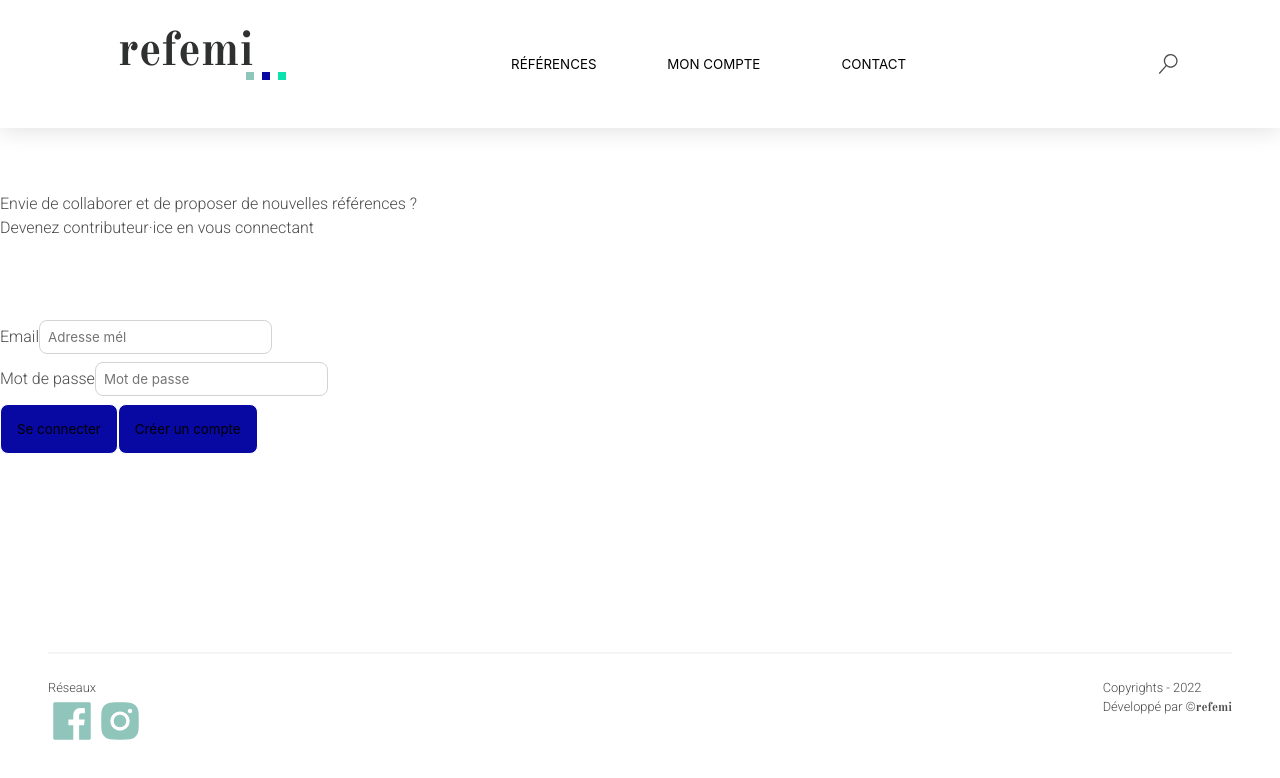
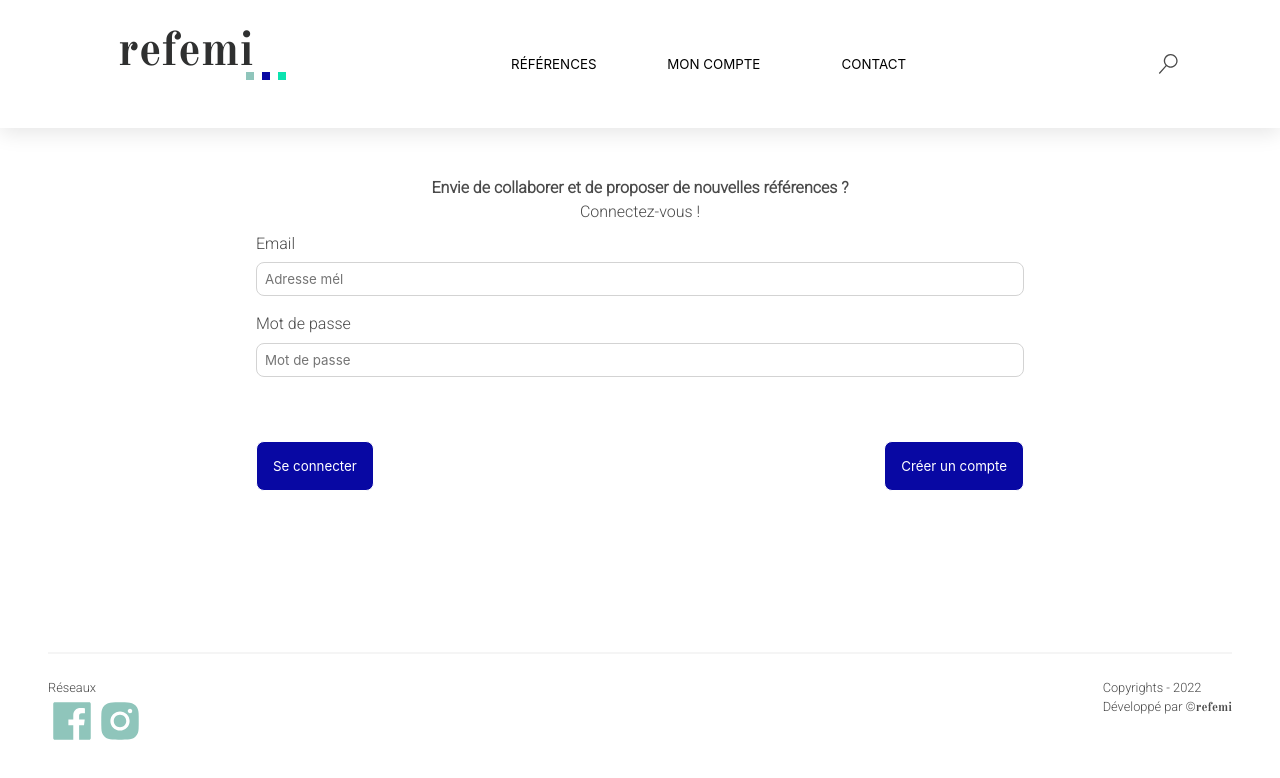
Before and after one commit to Refemi/refemi_front, a React (Create React App) app: page /auth/signin in a window 1280 px wide. Shown: the top 778 px of the page. Built offline with nearby package versions, Linux system fonts and the light colour scheme; no server answers.

Commit message:
contact and login forms OK

```diff
--- a/src/views/Connection.jsx
+++ b/src/views/Connection.jsx
@@ -172,24 +172,25 @@ export default function Connection() {
   }, []);
 
   return (
-    <main className="flex is-flex-direction-column is-align-items-center margin-top20">
-      <h2>Envie de collaborer et de proposer de nouvelles références ?</h2>
-      <h3 className="margin-bottom10">
-        Devenez contributeur·ice en&nbsp;
+    <main className="is-flex is-flex-direction-column is-align-items-center">
+      <h2 className="mt-6 has-text-weight-bold has-text-centered mx-3">
+        Envie de collaborer et de proposer de nouvelles références ?
+      </h2>
+      <h3>
         {sign === "signin"
-          ? "vous connectant"
+          ? "Connectez-vous !"
           : sign === "signup"
-          ? "vous créant un compte"
+          ? "Devenez contributeur·ice vous créant un compte !"
           : null}
       </h3>
 
       <form
         onSubmit={handleSubmit(onSubmit)}
-        className="borders flex is-flex-direction-column is-align-items-center margin-bottom10"
+        className="borders is-flex is-flex-direction-column is-align-items-center"
         style={{ minWidth: "30vw" }}
       >
         {sign === "signup" && (
-          <fieldset className="margin-input flex is-flex-direction-column width80">
+          <fieldset className="is-flex is-flex-direction-column ">
             <label>Nom</label>
             <input
               type="text"
@@ -200,7 +201,7 @@ export default function Connection() {
           </fieldset>
         )}
 
-        <fieldset className="margin-input flex is-flex-direction-column width80">
+        <fieldset className="is-flex is-flex-direction-column ">
           <label>Email</label>
           <input
             type="text"
@@ -211,7 +212,7 @@ export default function Connection() {
           />
         </fieldset>
 
-        <fieldset className="margin-input flex is-flex-direction-column width80">
+        <fieldset className="is-flex is-flex-direction-column ">
           <label>Mot de passe</label>
           <input
             type="password"
@@ -221,7 +222,7 @@ export default function Connection() {
           />
         </fieldset>
         {sign === "signup" && (
-          <fieldset className="margin-input flex is-flex-direction-column width80">
+          <fieldset className="is-flex is-flex-direction-column ">
             <label>Confirmation du mot de passe</label>
             <input
               type="password"
@@ -236,21 +237,21 @@ export default function Connection() {
         )}
         {sign === "signup" ? (
           <button
-            className="margin-bottom20 darkblue-bg send-btn text-white"
+            className="darkblue-bg send-btn has-text-white mt-6"
             type="submit"
           >
             Créer un compte
           </button>
         ) : (
-          <fieldset className="flex is-justify-content-space-between">
+          <fieldset className="is-flex is-justify-content-space-between">
             <button
-              className="darkblue-bg send-btn text-white pointer"
+              className="darkblue-bg send-btn has-text-white pointer  mt-6"
               type="submit"
             >
               Se connecter
             </button>
             <button
-              className="darkblue-bg send-btn text-white pointer"
+              className="darkblue-bg send-btn has-text-white pointer mt-6"
               onClick={() => history.push("/auth/signup")}
             >
               Créer un compte
--- a/src/views/Contact.jsx
+++ b/src/views/Contact.jsx
@@ -36,7 +36,7 @@ export default function Contact() {
 
   return (
     <main className="is-flex is-flex-direction-column is-align-items-center">
-      <h2 className="mt-6 has-text-centered mx-3">
+      <h2 className="mt-6 has-text-centered mx-3 has-text-weight-bold">
         Des remarques, des suggestions d&apos;améliorations, des questions sur{" "}
         <span className="refemi">refemi</span> ?
       </h2>
```
